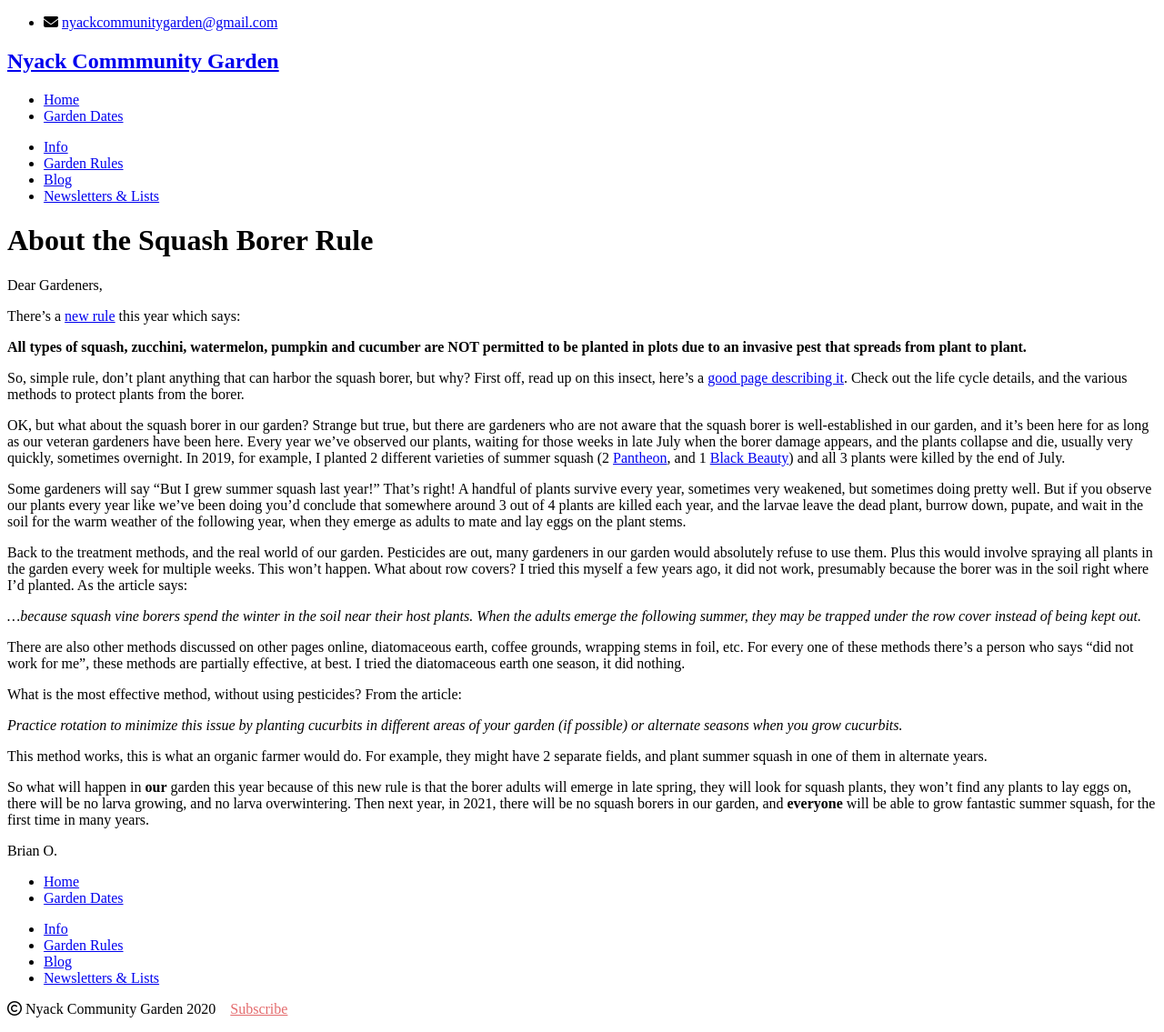
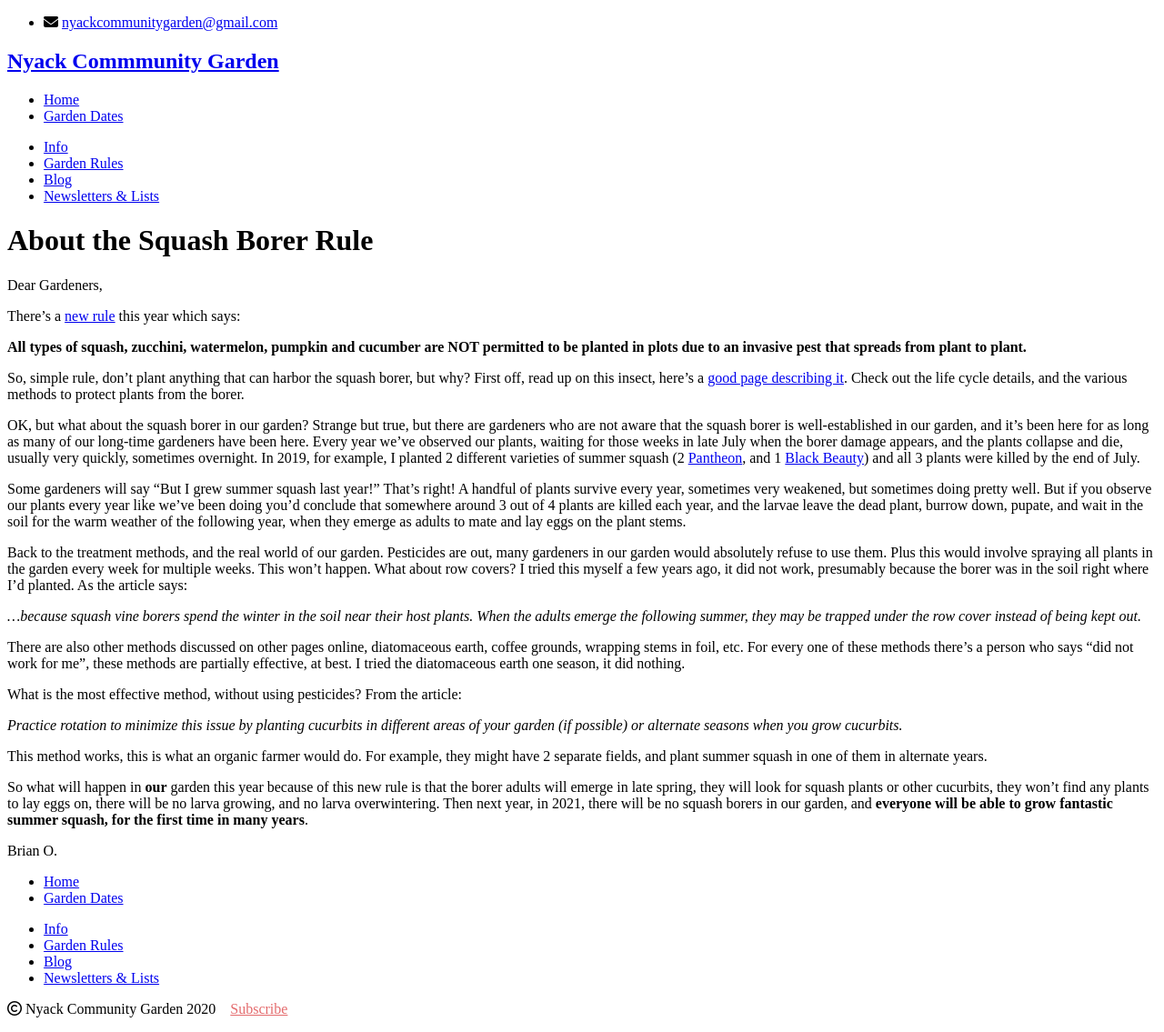
Before and after one commit to bosborne/nyackcommunitygarden, a Jekyll site: the page built from _posts/2020-1-25-2019-about-the-squash-borer.md, in a window 1280 px wide. Shown: the whole page at 91% size. Built offline with Jekyll 4.4.1, drawn with Linux system fonts in a browser that asks for light colours; nearby versions of some CDN libraries; library files that are not in the unit come from our copies.

Commit message:
Minor edits

```diff
--- a/_posts/2020-1-25-2019-about-the-squash-borer.md
+++ b/_posts/2020-1-25-2019-about-the-squash-borer.md
@@ -19,7 +19,7 @@ Check out the life cycle details, and the various methods to protect plants from
 
 OK, but what about the squash borer in our garden? Strange but true, but there are gardeners
 who are not aware that the squash borer is well-established in our garden, and it's been here
-for as long as our veteran gardeners have been here. Every year we've observed our plants,
+for as long as many of our long-time gardeners have been here. Every year we've observed our plants,
 waiting for those weeks in late July when the borer damage appears, and the plants collapse and die,
 usually very quickly, sometimes overnight. In 2019, for example, I planted 2 different varieties
 of summer squash
@@ -54,9 +54,9 @@ This method works, this is what an organic farmer would do. For example, they mi
 summer squash in one of them in alternate years.
 
 So what will happen in <b>our</b> garden this year because of this new rule is that the borer adults will emerge in
-late spring, they will look for squash plants, they won't find any plants to lay eggs on, there will be no larva growing, and
+late spring, they will look for squash plants or other cucurbits, they won't find any plants to lay eggs on, there will be no larva growing, and
 no larva overwintering. Then next year, in 2021, there will be no squash borers in our garden,
-and <b>everyone</b> will be able to grow fantastic summer squash, for the first time in many years.
+and <b>everyone will be able to grow fantastic summer squash, for the first time in many years</b>.
 
 
 Brian O.
```
